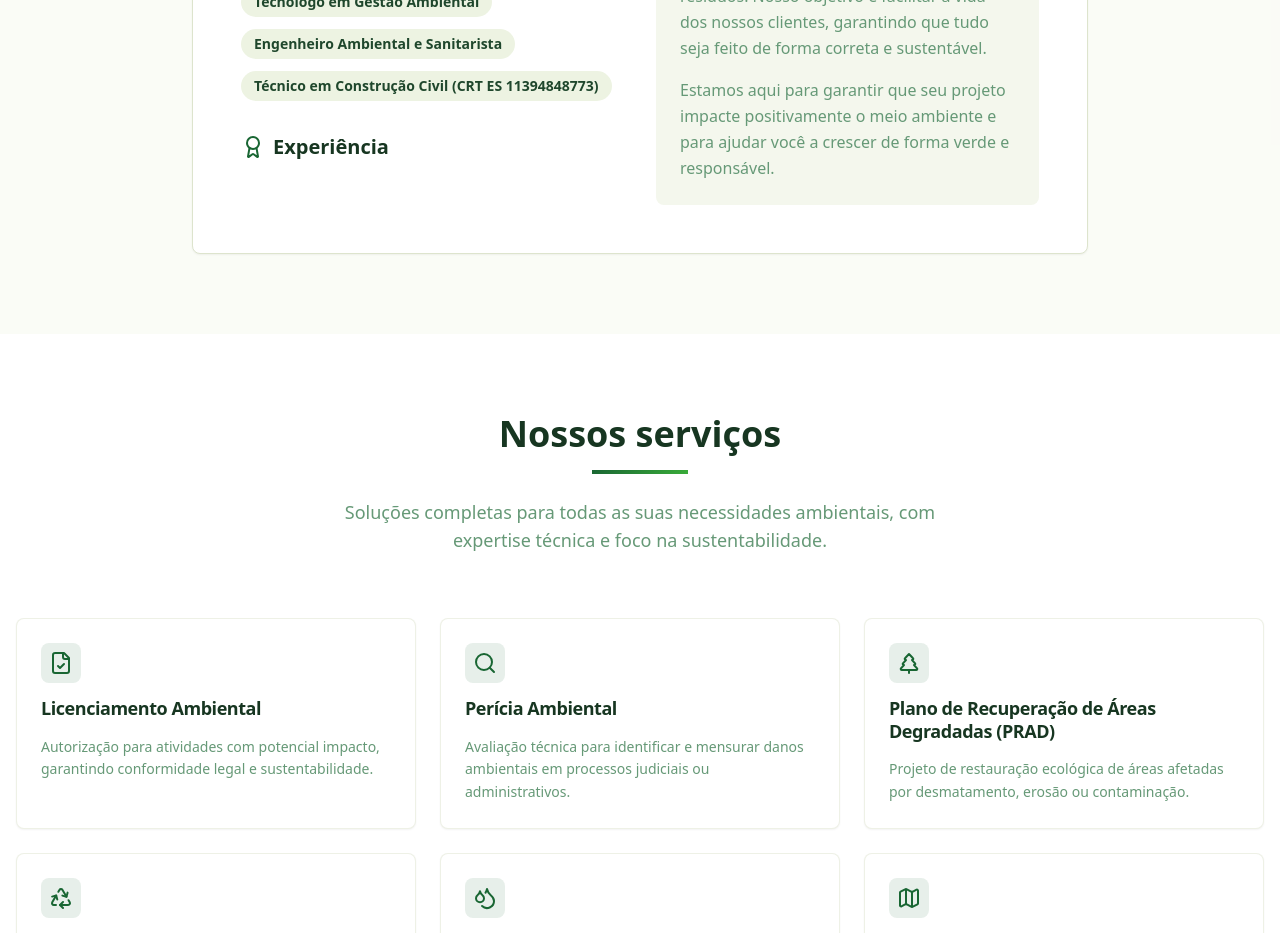
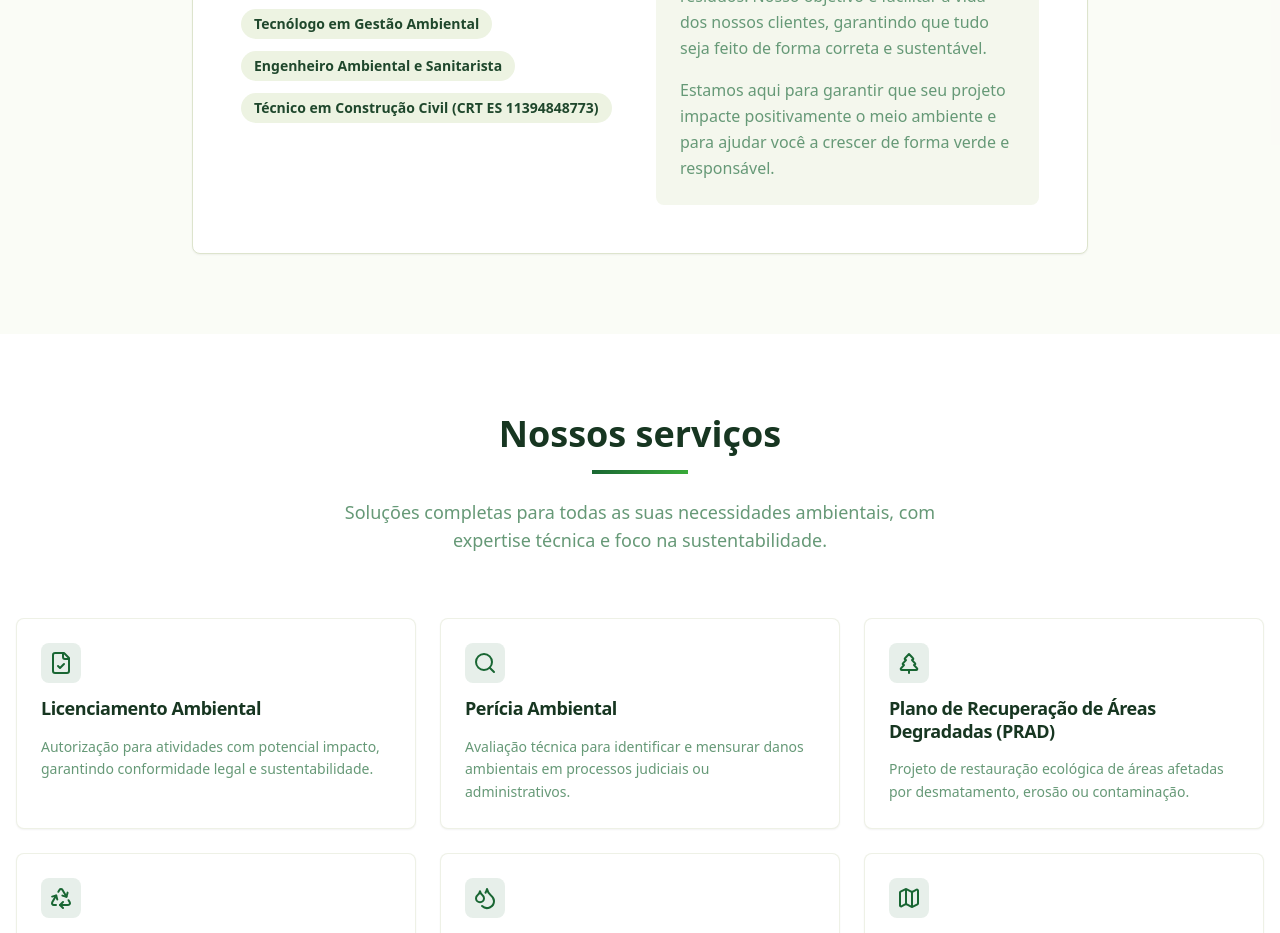
Before and after one commit to dmconsultoriaambiental53/bruno-eco-connect, a React (Vite) app: page / in a window 1280 px wide. Shown: the part 1380-2313 px from the top of the page. Built offline with nearby package versions, Linux system fonts and the light colour scheme.

Commit message:
Remove "Experiência" section
Remove the "Experiência" section from the "O que é a DM?" section.

```diff
--- a/src/components/About.tsx
+++ b/src/components/About.tsx
@@ -51,10 +51,6 @@ const About = () => {
                     ))}
                   </div>
 
-                  <div className="flex items-center gap-2 mb-4">
-                    <Award className="h-6 w-6 text-primary" />
-                    <h3 className="text-xl font-semibold">Experiência</h3>
-                  </div>
                 </div>
 
                 <div className="bg-muted rounded-lg p-6">
```
